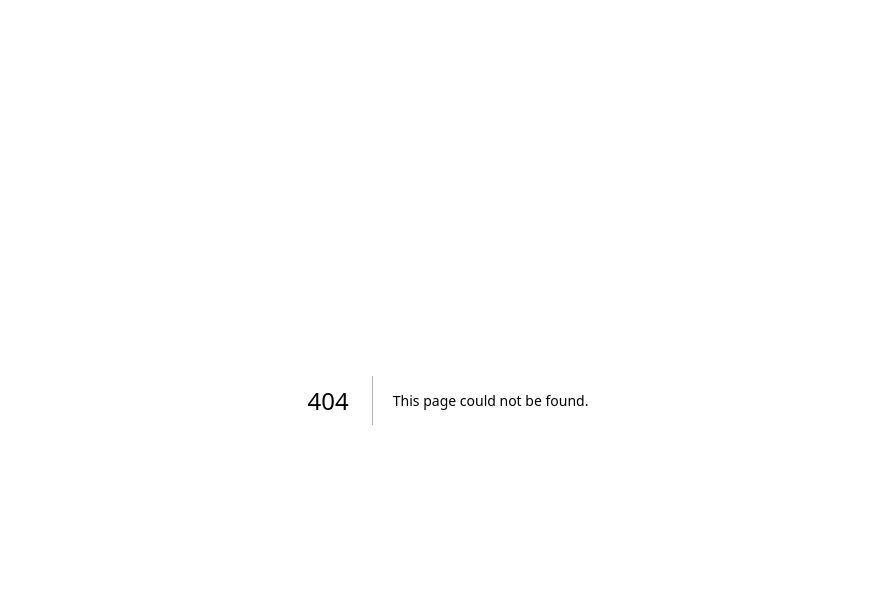
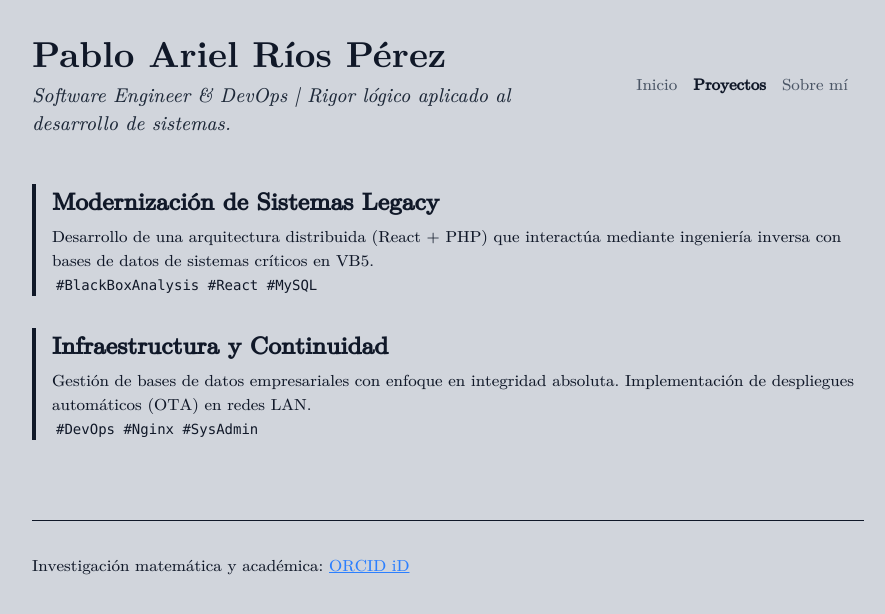
Before and after one commit to prios-vps/pablorios, a Next.js app: page /projects in a window 1280 px wide. Before the commit this address had no page. Shown: the top 614 px of the page, without its empty margins (192-1077 px from the left). Built offline with nearby package versions, Linux system fonts and the light colour scheme.

Commit message:
Estructura del portafolio

```diff
--- /dev/null
+++ b/src/app/about/page.jsx
@@ -0,0 +1,3 @@
+export default function About() {
+  return <p>about</p>;
+}
--- a/src/app/layout.tsx
+++ b/src/app/layout.tsx
@@ -4,13 +4,18 @@ import {
   ncm08Serif,
   ncm10Sans,
   ncm08Sans,
-  ncm10Mono
+  ncm10Mono,
 } from "@/styles/ts/fonts";
+
+import Header from "../components/header";
+import Footer from "../components/footer";
+
 import "../styles/css/globals.css";
 
 export const metadata: Metadata = {
   title: "Analista Programador - Pablo Ríos",
-  description: "Analista programador especializado en sistemas GNU/Linux y aplicaciones web, ERP y bases de datos",
+  description:
+    "Analista programador especializado en sistemas GNU/Linux y aplicaciones web, ERP y bases de datos",
   robots: {
     index: false,
     follow: false,
@@ -27,7 +32,11 @@ export default function RootLayout({
       <body
         className={`${ncm10Serif.variable} ${ncm08Serif.variable} ${ncm10Sans.variable} ${ncm08Sans.variable} ${ncm10Mono.variable} antialiased bg-gray-300 text-gray-900 dark:bg-gray-800 dark:text-gray-200`}
       >
-        {children}
+        <main className="flex flex-col max-w-4xl mx-auto p-8">
+          <Header />
+          {children}
+          <Footer />
+        </main>
       </body>
     </html>
   );
--- /dev/null
+++ b/src/app/page copy.tsx
@@ -0,0 +1,59 @@
+import NavBar from "../components/navbar";
+
+export default function Home() {
+  return (
+    <main className="max-w-4xl mx-auto p-8">
+      <header className="flex justify-between items-center mb-12 gap-5">
+        <div id="hero">
+          <h1 className="text-4xl ncm10serif font-bold not-italic">Pablo Ariel Ríos Pérez</h1>
+          <h2 className="text-xl text-gray-800 dark:text-gray-400 mt-2 ncm10serif font-medium italic">
+            Software Engineer & DevOps | Rigor lógico aplicado al desarrollo de
+            sistemas.
+          </h2>
+        </div>
+        <NavBar />
+      </header>
+
+      <section className="grid gap-8">
+        {/* Caso de Estudio: Restaurante */}
+        <div className="border-l-4 pl-4">
+          <h2 className="text-2xl font-semibold">
+            Modernización de Sistemas Legacy
+          </h2>
+          <p className="mt-2">
+            Desarrollo de una arquitectura distribuida (React + PHP) que
+            interactúa mediante ingeniería inversa con bases de datos de
+            sistemas críticos en VB5.
+          </p>
+          <span className="text-sm font-mono p-1">
+            #BlackBoxAnalysis #React #MySQL
+          </span>
+        </div>
+
+        {/* Experiencia: SysAdmin */}
+        <div className="border-l-4 pl-4">
+          <h2 className="text-2xl font-semibold">
+            Infraestructura y Continuidad
+          </h2>
+          <p className="mt-2">
+            Gestión de bases de datos empresariales con enfoque en integridad
+            absoluta. Implementación de despliegues automáticos (OTA) en redes
+            LAN.
+          </p>
+          <span className="text-sm font-mono p-1">
+            #DevOps #Nginx #SysAdmin
+          </span>
+        </div>
+      </section>
+
+      <footer className="mt-20 border-t pt-8">
+        <p>
+          Investigación matemática y académica:{" "}
+          <a href="https://orcid.org/0009-0001-2449-3685" className="text-blue-500 underline">
+            ORCID iD
+          </a>
+        </p>
+      </footer>
+    </main>
+  );
+}
--- a/src/app/page.tsx
+++ b/src/app/page.tsx
@@ -1,59 +1,3 @@
-import NavBar from "../components/navbar";
-
 export default function Home() {
-  return (
-    <main className="max-w-4xl mx-auto p-8">
-      <header className="flex justify-between items-center mb-12 gap-5">
-        <div id="hero">
-          <h1 className="text-4xl ncm10serif font-bold not-italic">Pablo Ariel Ríos Pérez</h1>
-          <h2 className="text-xl text-gray-800 dark:text-gray-400 mt-2 ncm10serif font-medium italic">
-            Software Engineer & DevOps | Rigor lógico aplicado al desarrollo de
-            sistemas.
-          </h2>
-        </div>
-        <NavBar />
-      </header>
-
-      <section className="grid gap-8">
-        {/* Caso de Estudio: Restaurante */}
-        <div className="border-l-4 pl-4">
-          <h2 className="text-2xl font-semibold">
-            Modernización de Sistemas Legacy
-          </h2>
-          <p className="mt-2">
-            Desarrollo de una arquitectura distribuida (React + PHP) que
-            interactúa mediante ingeniería inversa con bases de datos de
-            sistemas críticos en VB5.
-          </p>
-          <span className="text-sm font-mono p-1">
-            #BlackBoxAnalysis #React #MySQL
-          </span>
-        </div>
-
-        {/* Experiencia: SysAdmin */}
-        <div className="border-l-4 pl-4">
-          <h2 className="text-2xl font-semibold">
-            Infraestructura y Continuidad
-          </h2>
-          <p className="mt-2">
-            Gestión de bases de datos empresariales con enfoque en integridad
-            absoluta. Implementación de despliegues automáticos (OTA) en redes
-            LAN.
-          </p>
-          <span className="text-sm font-mono p-1">
-            #DevOps #Nginx #SysAdmin
-          </span>
-        </div>
-      </section>
-
-      <footer className="mt-20 border-t pt-8">
-        <p>
-          Investigación matemática y académica:{" "}
-          <a href="https://orcid.org/0009-0001-2449-3685" className="text-blue-500 underline">
-            ORCID iD
-          </a>
-        </p>
-      </footer>
-    </main>
-  );
+  return <p>home</p>;
 }
--- /dev/null
+++ b/src/app/projects/page.jsx
@@ -0,0 +1,33 @@
+export default function Projects() {
+  return (
+    <section className="grid gap-8">
+      {/* Caso de Estudio: Restaurante */}
+      <div className="border-l-4 pl-4">
+        <h2 className="text-2xl font-semibold">
+          Modernización de Sistemas Legacy
+        </h2>
+        <p className="mt-2">
+          Desarrollo de una arquitectura distribuida (React + PHP) que
+          interactúa mediante ingeniería inversa con bases de datos de sistemas
+          críticos en VB5.
+        </p>
+        <span className="text-sm font-mono p-1">
+          #BlackBoxAnalysis #React #MySQL
+        </span>
+      </div>
+
+      {/* Experiencia: SysAdmin */}
+      <div className="border-l-4 pl-4">
+        <h2 className="text-2xl font-semibold">
+          Infraestructura y Continuidad
+        </h2>
+        <p className="mt-2">
+          Gestión de bases de datos empresariales con enfoque en integridad
+          absoluta. Implementación de despliegues automáticos (OTA) en redes
+          LAN.
+        </p>
+        <span className="text-sm font-mono p-1">#DevOps #Nginx #SysAdmin</span>
+      </div>
+    </section>
+  );
+}
--- /dev/null
+++ b/src/components/footer.jsx
@@ -0,0 +1,15 @@
+export default function Footer() {
+  return (
+    <footer className="mt-20 border-t pt-8">
+      <p>
+        Investigación matemática y académica:{" "}
+        <a
+          href="https://orcid.org/0009-0001-2449-3685"
+          className="text-blue-500 underline"
+        >
+          ORCID iD
+        </a>
+      </p>
+    </footer>
+  );
+}
--- /dev/null
+++ b/src/components/header.jsx
@@ -0,0 +1,22 @@
+// 'use client'
+// import { usePathname } from "next/navigation";
+
+import NavBar from "./navbar";
+
+export default function Header() {
+  // const pathname = usePathname();
+  // const isHome = pathname === '/';
+
+  return (
+    <header className="flex justify-between items-center mb-12 gap-5">
+      <div id="hero">
+        <h1 className="text-4xl ncm10serif font-bold not-italic">Pablo Ariel Ríos Pérez</h1>
+        <h2 className="text-xl text-gray-800 dark:text-gray-400 mt-2 ncm10serif font-medium italic">
+          Software Engineer & DevOps | Rigor lógico aplicado al desarrollo de
+          sistemas.
+        </h2>
+      </div>
+      <NavBar />
+    </header>
+  );
+}
--- /dev/null
+++ b/src/data/projects.ts
@@ -0,0 +1,20 @@
+export interface Project {
+  id: number
+  title: string
+  subtitle?: string
+  tags: string[]
+  description: string
+  url: string
+  sourceUrl?: string
+}
+
+export const projects: Project[] = [
+  {
+    id: 1,
+    title: 'Sistema de Toma de Pedidos para Restaurante',
+    subtitle: 'Integración con base de datos legacy y flujo completo de comandas',
+    description: 'Sistema de toma de pedidos para garzones con gestión de salones, mesas y comandas, búsqueda de productos, cálculo automático de totales y envío de pedidos a cocina mediante impresión automática de tickets, integrado a base de datos legacy existente.',
+    tags: ['#React', '#PHP', '#MySQL', '#LegacyIntegration', '#ReverseEngineering'],
+    url: 'https://restaurant.pablorios.cl'
+  }
+];
```
